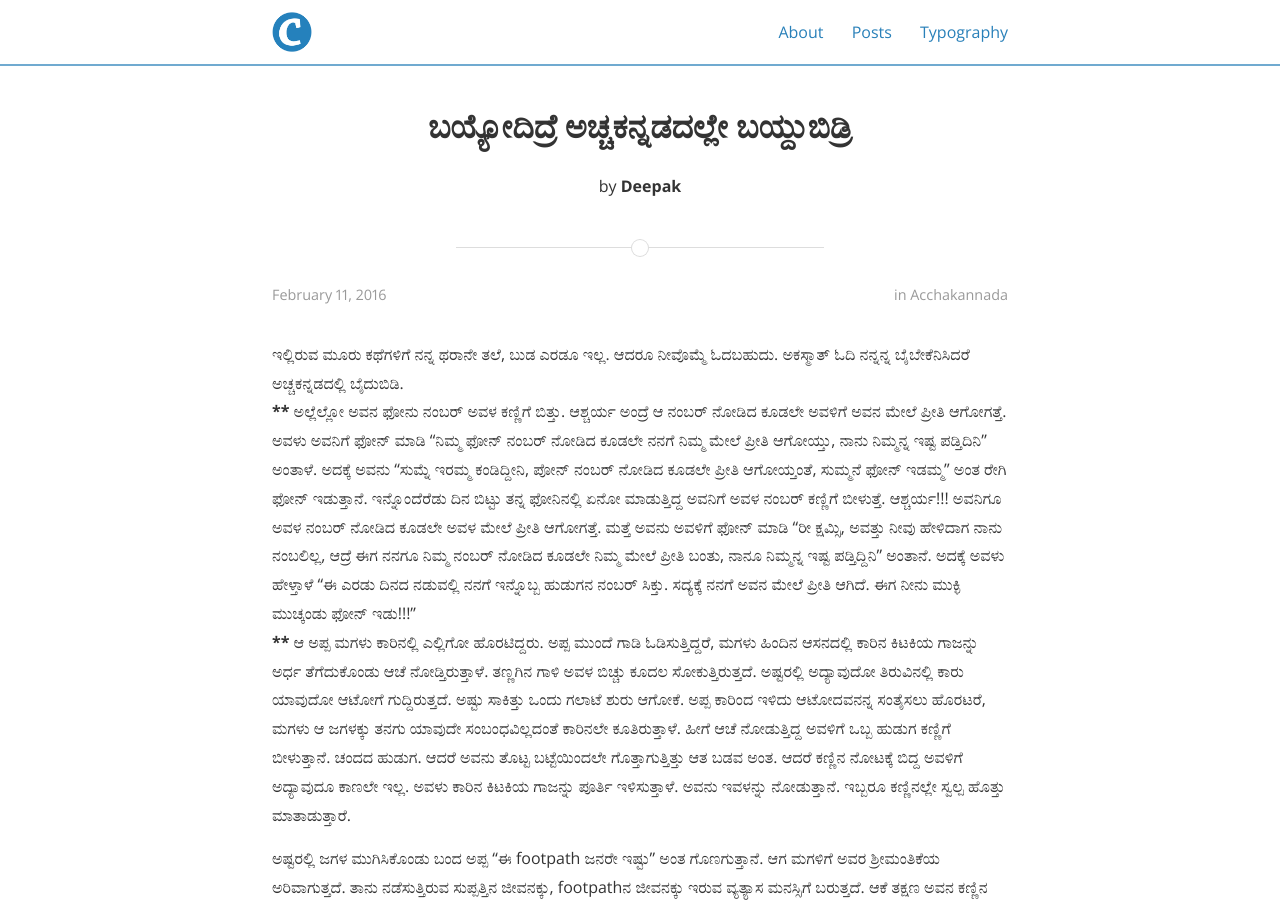
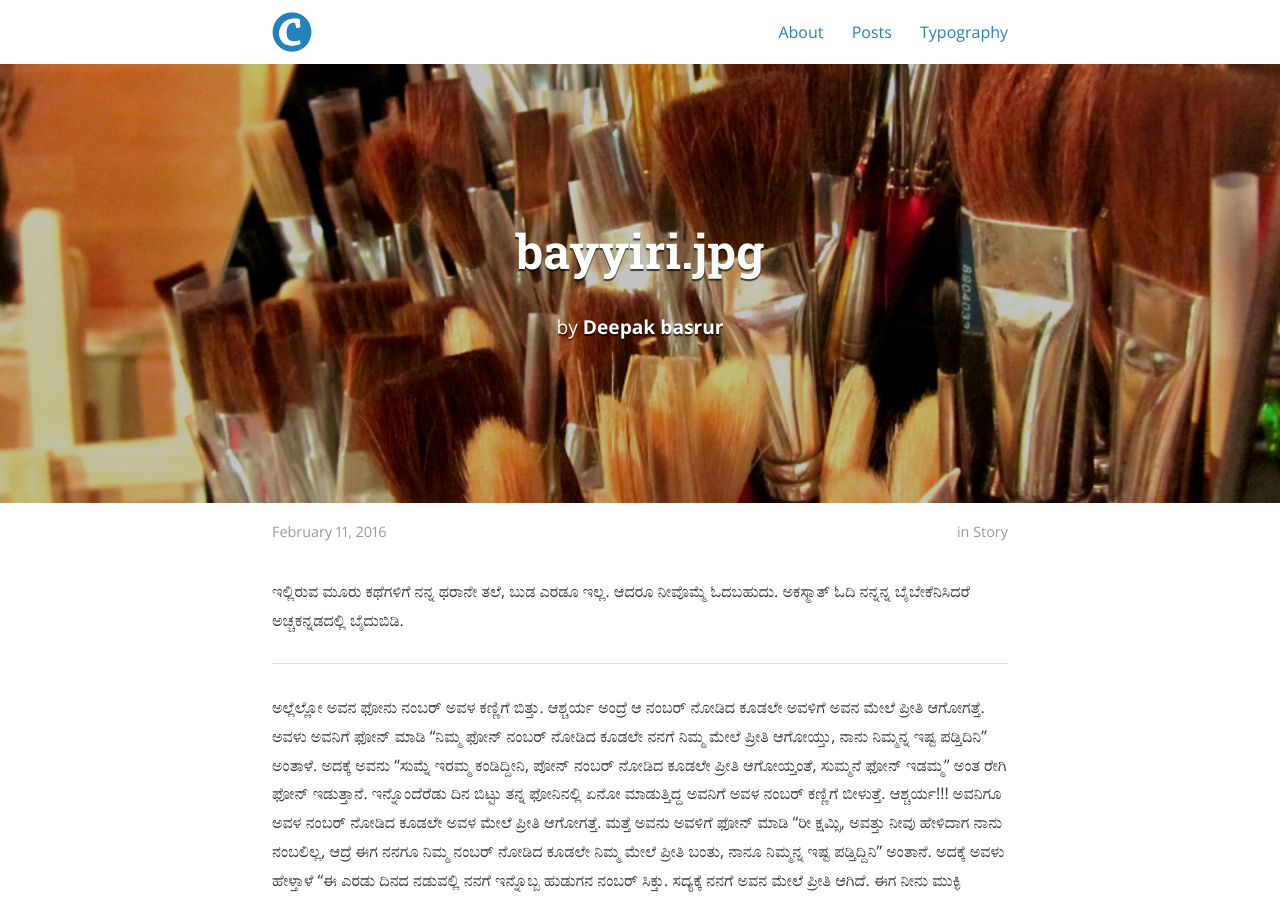
Before and after one commit to bencentra/centrarium, a Jekyll site: the page built from _posts/2016-02-11-bayyodidre.markdown, in a window 1280 px wide and 900 px high. Built offline with Jekyll 4.4.1, drawn with Linux system fonts in a browser that asks for light colours; nearby versions of some CDN libraries; comment, search, counter and statistics services are not loaded; a style sheet for code colours, icons or effects is not loaded.

Commit message:
Update 2016-02-11-bayyodidre.markdown

```diff
--- a/_posts/2016-02-11-bayyodidre.markdown
+++ b/_posts/2016-02-11-bayyodidre.markdown
@@ -1,19 +1,19 @@
 ---
+
 layout: post
-title:  "ಬಯ್ಯೋದಿದ್ರೆ ಅಚ್ಚಕನ್ನಡದಲ್ಲೇ ಬಯ್ದುಬಿಡ್ರಿ"
-date:   2016-02-11 09:11:03
-description: small stories!
-thumbnail:  bayyiri.jpg
-categories: acchakannada
+title:  "bayyiri.jpg"
+date:   2016-02-11
+author: Deepak basrur
+categories: Story
+tags:	Acchakannada story articles hucchu love prestige
+cover:  "assets/bayyiri.jpg"
 
-# Information for the author block
-author: Deepak
 ---
 
 ಇಲ್ಲಿರುವ ಮೂರು ಕಥೆಗಳಿಗೆ ನನ್ನ ಥರಾನೇ ತಲೆ, ಬುಡ ಎರಡೂ ಇಲ್ಲ. ಆದರೂ ನೀವೊಮ್ಮೆ ಓದಬಹುದು. ಅಕಸ್ಮಾತ್ ಓದಿ ನನ್ನನ್ನ ಬೈಬೇಕೆನಿಸಿದರೆ ಅಚ್ಚಕನ್ನಡದಲ್ಲಿ ಬೈದುಬಿಡಿ.
 <!--more-->
 <br>
-******
+<hr>
 ಅಲ್ಲೆಲ್ಲೋ ಅವನ ಫೋನು ನಂಬರ್ ಅವಳ ಕಣ್ಣಿಗೆ ಬಿತ್ತು. ಆಶ್ಚರ್ಯ ಅಂದ್ರೆ ಆ ನಂಬರ್ ನೋಡಿದ ಕೂಡಲೇ ಅವಳಿಗೆ ಅವನ ಮೇಲೆ ಪ್ರೀತಿ ಆಗೋಗತ್ತೆ. ಅವಳು ಅವನಿಗೆ ಫೋನ್ ಮಾಡಿ “ನಿಮ್ಮ ಫೋನ್ ನಂಬರ್ ನೋಡಿದ ಕೂಡಲೇ ನನಗೆ ನಿಮ್ಮ ಮೇಲೆ ಪ್ರೀತಿ ಆಗೋಯ್ತು, ನಾನು ನಿಮ್ಮನ್ನ ಇಷ್ಟ ಪಡ್ತಿದಿನಿ” ಅಂತಾಳೆ. ಅದಕ್ಕೆ ಅವನು “ಸುಮ್ನೆ ಇರಮ್ಮ ಕಂಡಿದ್ದೀನಿ, ಪೋನ್ ನಂಬರ್ ನೋಡಿದ ಕೂಡಲೇ ಪ್ರೀತಿ ಆಗೋಯ್ತಂತೆ, ಸುಮ್ಮನೆ ಫೋನ್ ಇಡಮ್ಮ” ಅಂತ ರೇಗಿ ಫೋನ್ ಇಡುತ್ತಾನೆ. ಇನ್ನೊಂದೆರೆಡು ದಿನ ಬಿಟ್ಟು ತನ್ನ ಫೋನಿನಲ್ಲಿ ಏನೋ ಮಾಡುತ್ತಿದ್ದ ಅವನಿಗೆ ಅವಳ ನಂಬರ್ ಕಣ್ಣಿಗೆ ಬೀಳುತ್ತೆ. ಆಶ್ಚರ್ಯ!!! ಅವನಿಗೂ ಅವಳ ನಂಬರ್ ನೋಡಿದ ಕೂಡಲೇ ಅವಳ ಮೇಲೆ ಪ್ರೀತಿ ಆಗೋಗತ್ತೆ. ಮತ್ತೆ ಅವನು ಅವಳಿಗೆ ಫೋನ್ ಮಾಡಿ “ರೀ ಕ್ಷಮ್ಸಿ, ಅವತ್ತು ನೀವು ಹೇಳಿದಾಗ ನಾನು ನಂಬಲಿಲ್ಲ, ಆದ್ರೆ ಈಗ ನನಗೂ ನಿಮ್ಮ ನಂಬರ್ ನೋಡಿದ ಕೂಡಲೇ ನಿಮ್ಮ ಮೇಲೆ ಪ್ರೀತಿ ಬಂತು, ನಾನೂ ನಿಮ್ಮನ್ನ ಇಷ್ಟ ಪಡ್ತಿದ್ದಿನಿ” ಅಂತಾನೆ. ಅದಕ್ಕೆ ಅವಳು ಹೇಳ್ತಾಳೆ “ಈ ಎರಡು ದಿನದ ನಡುವಲ್ಲಿ ನನಗೆ ಇನ್ನೊಬ್ಬ ಹುಡುಗನ ನಂಬರ್ ಸಿಕ್ತು. ಸದ್ಯಕ್ಕೆ ನನಗೆ ಅವನ ಮೇಲೆ ಪ್ರೀತಿ ಆಗಿದೆ. ಈಗ ನೀನು ಮುಕ್ಳಿ ಮುಚ್ಕಂಡು ಫೋನ್ ಇಡು!!!”
 <br>
 ******
```
